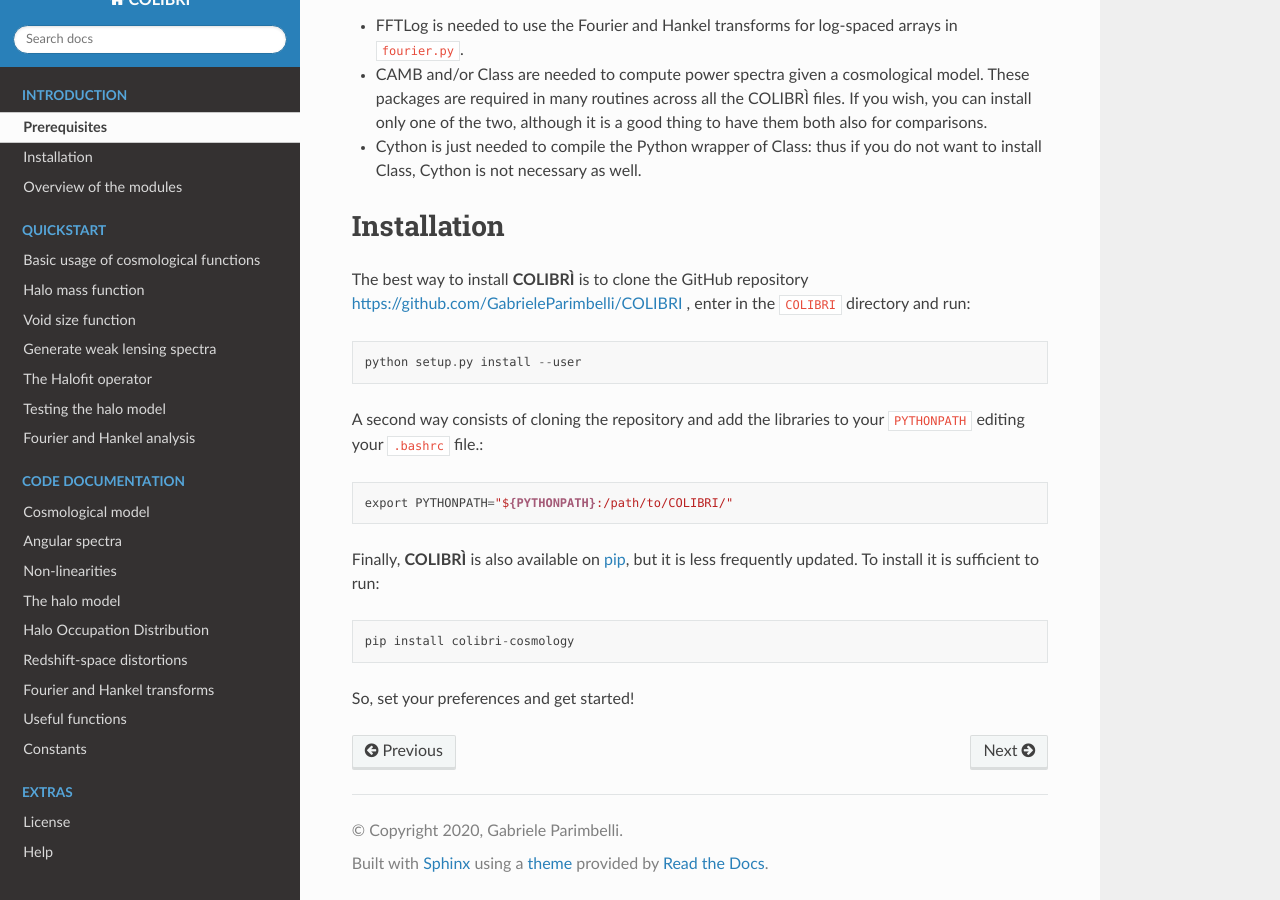
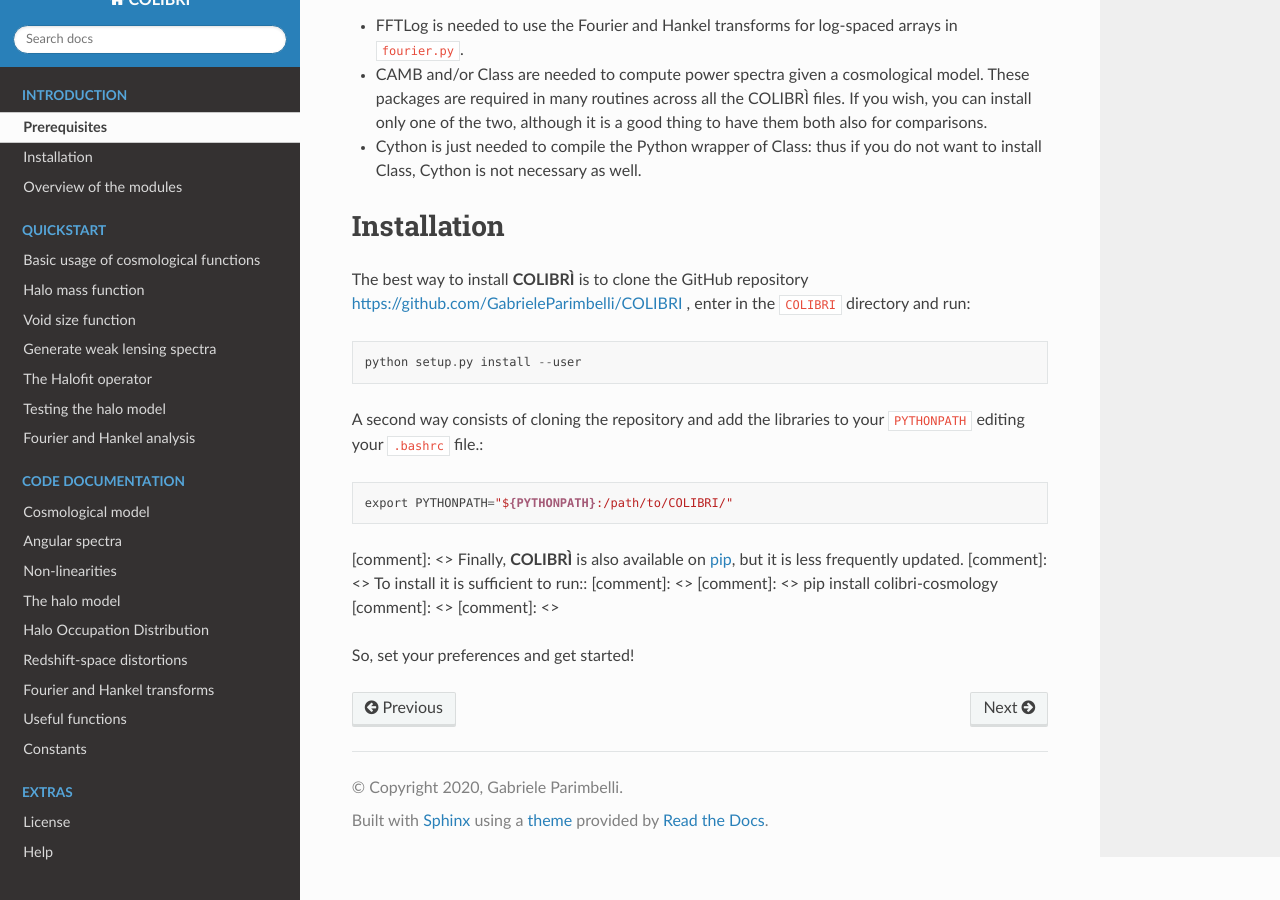
Before and after one commit to GabrieleParimbelli/COLIBRI, a Sphinx documentation site: the page built from doc/source/main/prerequisites.rst, in a window 1280 px wide and 900 px high, scrolled down 969 px. Built offline with Sphinx 7.4.7 and the Read the Docs theme 2.0.0, drawn with Linux system fonts in a browser that asks for light colours.

Commit message:
removed pip installation

```diff
--- a/doc/source/main/prerequisites.rst
+++ b/doc/source/main/prerequisites.rst
@@ -39,10 +39,11 @@
 
     export PYTHONPATH="${PYTHONPATH}:/path/to/COLIBRI/"
 
-Finally, **COLIBRÌ** is also available on `pip <https://pypi.org/project/colibri-cosmology/>`__, but it is less frequently updated.
-To install it is sufficient to run::
-
-    pip install colibri-cosmology
-
+[comment]: <> Finally, **COLIBRÌ** is also available on `pip <https://pypi.org/project/colibri-cosmology/>`__, but it is less frequently updated.
+[comment]: <> To install it is sufficient to run::
+[comment]: <>
+[comment]: <>     pip install colibri-cosmology
+[comment]: <>
+[comment]: <>
 
 So, set your preferences and get started!
```
Also changed, not shown: README.rst (+9 -8 lines).
